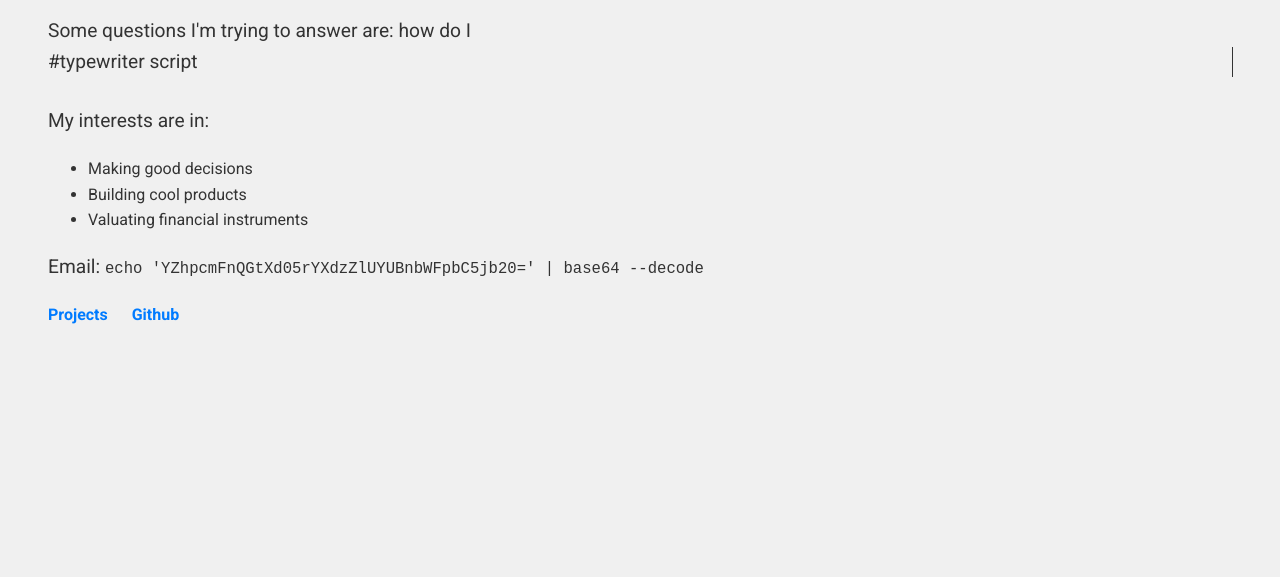
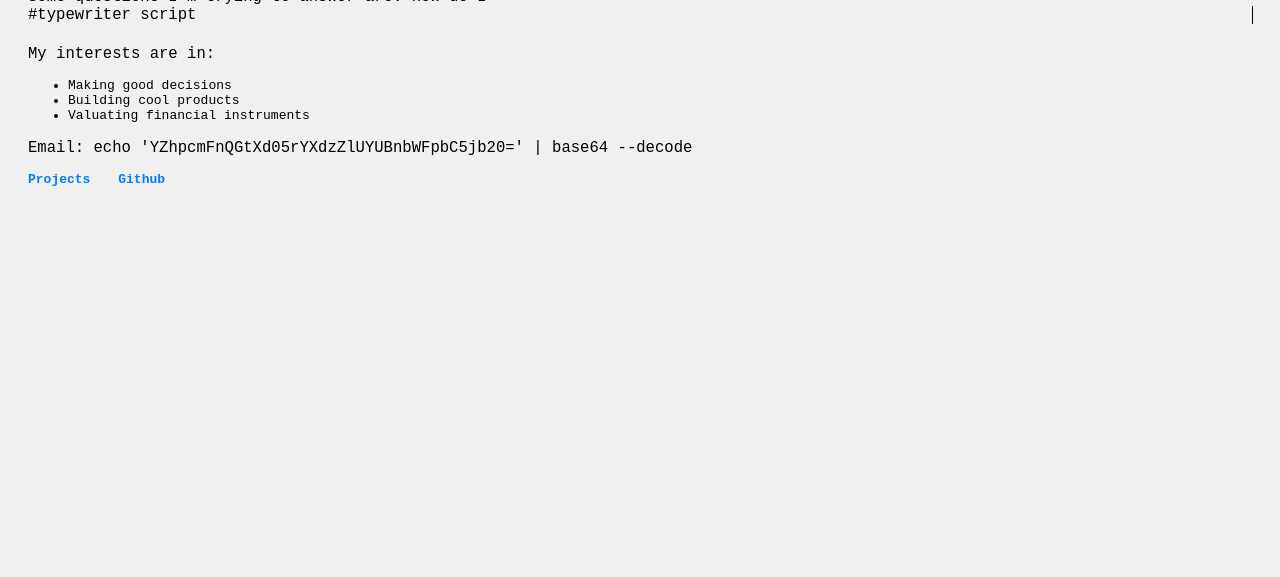
Before and after one commit to ady-bhai/gimmethatshiwebsite, a plain HTML site: page index.html in a window 1280 px wide. Shown: the part 223-800 px from the top of the page. Drawn offline with Linux system fonts and the light colour scheme.

Commit message:
Update index.html

```diff
--- a/index.html
+++ b/index.html
@@ -8,12 +8,12 @@
     <link href="https://fonts.googleapis.com/css2?family=Pacifico&display=swap" rel="stylesheet">
     <style>
         body {
-            font-family: 'Roboto', sans-serif;
+            font-family: monospace;
             background-color: #f0f0f0;
-            color: #333;
-            padding: 40px;
-            line-height: 1.6;
+            padding: 20px;
         }
+
+
         h1 {
             font-family: 'Pacifico', cursive;
             font-size: 3em;
```
